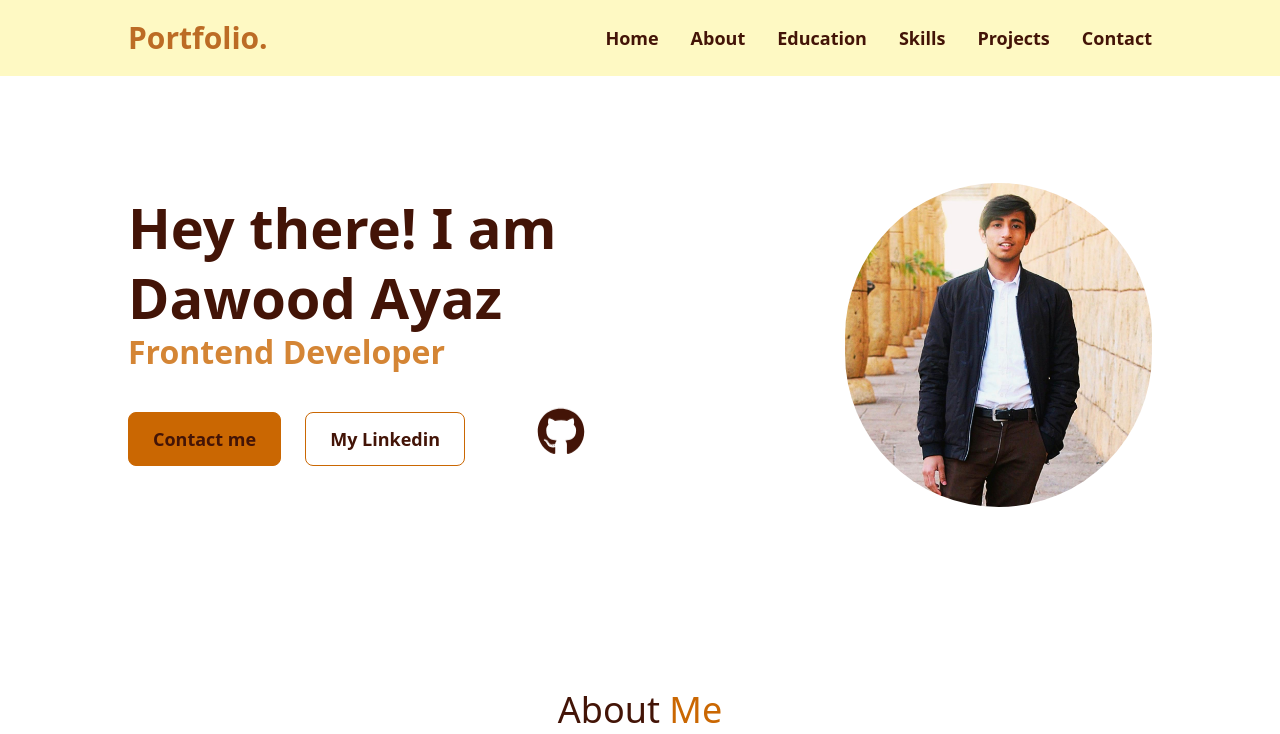
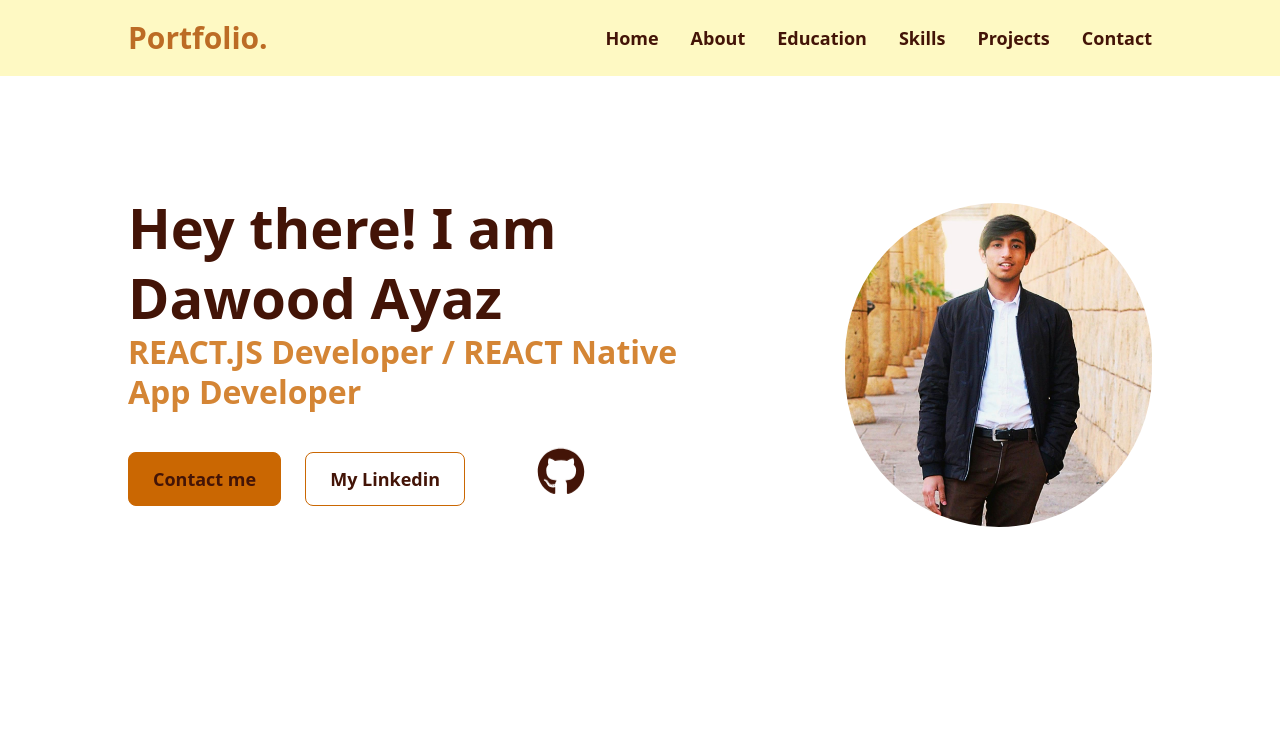
Before and after one commit to Dawoodayaz20/Portfolio, a React (Vite) app: page / in a window 1280 px wide. Shown: the top 734 px of the page. Built offline with nearby package versions, Linux system fonts and the light colour scheme.

Commit message:
Update job title in App component

```diff
--- a/src/App.jsx
+++ b/src/App.jsx
@@ -19,7 +19,7 @@ class App extends React.Component {
               <section id="home" className="flex justify-between items-center px-[5%] py-[5%] md:px-[10%] md:py-[10%]">
                 <div className="mt-28 mb-24 md:mt-16 max-w-32 md:max-w-[600px]">
                   <h1 className="text-3xl md:text-[56px] font-bold leading-tight">Hey there! I am Dawood Ayaz</h1>
-                  <h3 className="text-2xl md:text-[32px] font-bold text-[#ca6702] leading-tight animate-pulse">Frontend Developer</h3>
+                  <h3 className="text-2xl md:text-[32px] font-bold text-[#ca6702] leading-tight animate-pulse">REACT.JS Developer / REACT Native App Developer</h3>
                   <div className="flex space-x-6 mt-10">
                     <a href="mailto:dawoodayaz18@gmail.com" className="px-2 md:px-6 md:py-3 bg-[#ca6702] text-orange-950 font-bold md:text-lg rounded-lg hover:bg-[#ca6702] hover:text-white border border-[#ca6702] transition-all">Contact me</a>
                     <a href="http://linkedin.com/in/choudhry-dawood-ayaz-b6560b317" className="px-2 md:px-6 md:py-3 font-bold md:text-lg border border-[#ca6702] text-orange-950 rounded-lg hover:bg-[#ca6702] hover:text-white transition-all">My Linkedin</a>
```
